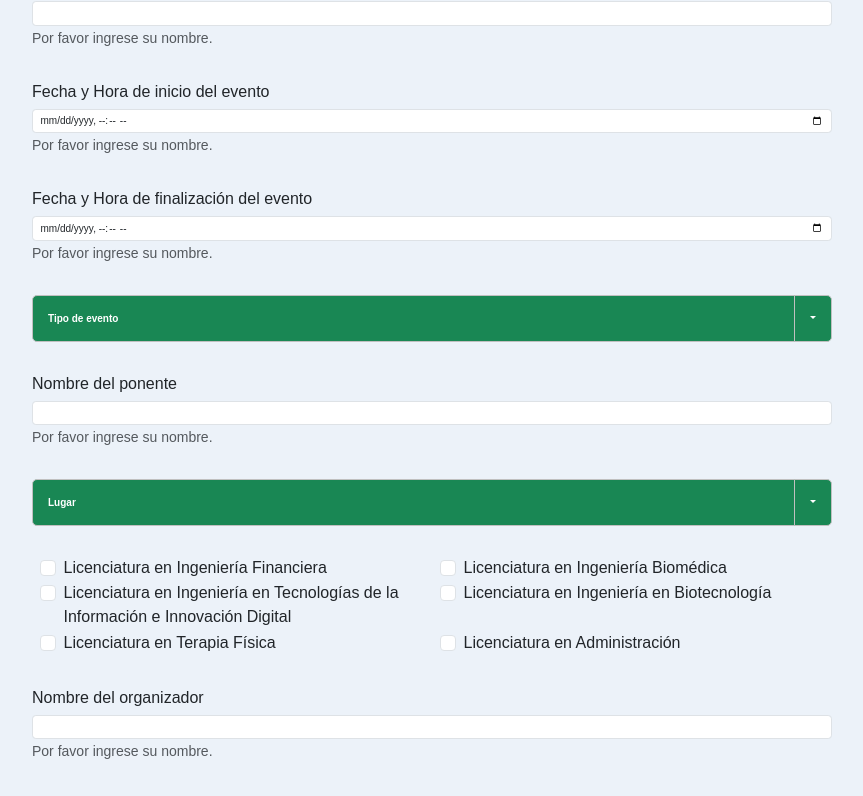
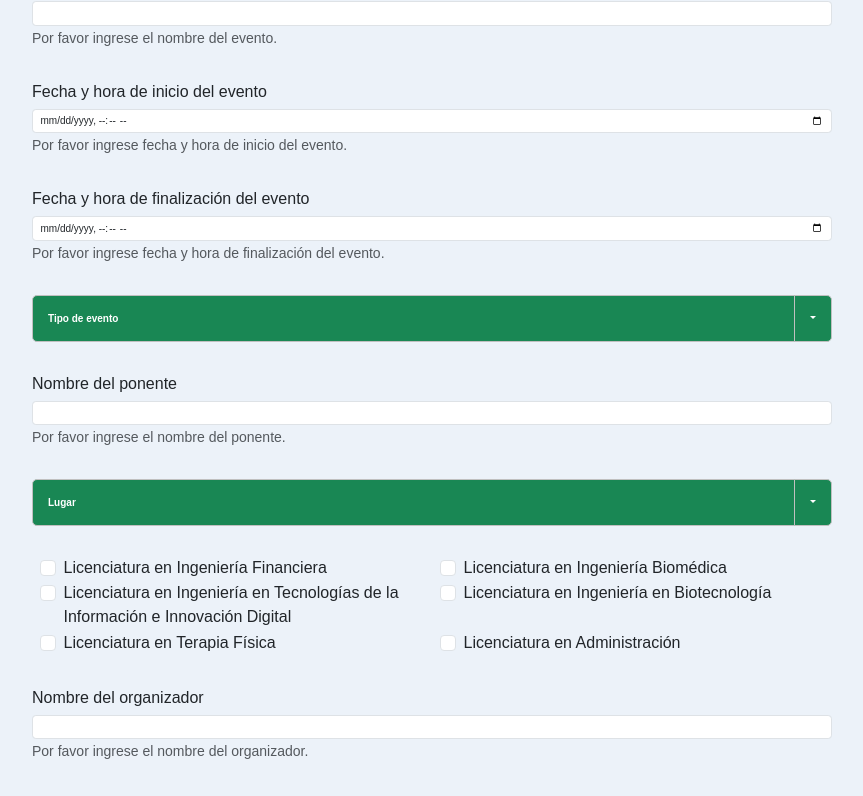
Before and after one commit to EliSalas1/programaupqro, a React (Create React App) app in the folder client-api/: page /modulo4 in a window 1280 px wide. Shown: the part 235-1031 px from the top of the page, without its empty margins (176-1039 px from the left). Built offline with nearby package versions, Linux system fonts and the light colour scheme.

Commit message:
Edición de texto en los elementos de ingreso de información
Se edito el texto que se encuentra debajo de los campos

```diff
--- a/client-api/src/componentes/modulo4/mod4.js
+++ b/client-api/src/componentes/modulo4/mod4.js
@@ -30,7 +30,7 @@ function Myformularioedit() {
             aria-describedby="textHelpBlock"
         />
         <Form.Text id="textHelpBlock" muted>
-         Por favor ingrese su nombre.
+         Por favor ingrese el nombre del evento.
         </Form.Text>
         </div>
 
@@ -38,14 +38,14 @@ function Myformularioedit() {
 
         <div className="mt-5">
         <Form.Group controlId="inputText">
-          <Form.Label htmlFor="inputText" className="text-start w-100">Fecha y Hora de inicio del evento</Form.Label>
+          <Form.Label htmlFor="inputText" className="text-start w-100">Fecha y hora de inicio del evento</Form.Label>
           <Form.Control
             type="datetime-local"
             id="inputDatetime"
             aria-describedby="datetimeHelpBlock"
           />
           <Form.Text id="datetimeHelpBlock" muted>
-            Por favor ingrese su nombre.
+            Por favor ingrese fecha y hora de inicio del evento.
           </Form.Text>
         </Form.Group>
         </div>
@@ -54,14 +54,14 @@ function Myformularioedit() {
 
          <div className="mt-5">
         <Form.Group controlId="inputText">
-          <Form.Label htmlFor="inputText" className="text-start w-100">Fecha y Hora de finalización del evento</Form.Label>
+          <Form.Label htmlFor="inputText" className="text-start w-100">Fecha y hora de finalización del evento</Form.Label>
           <Form.Control
             type="datetime-local"
             id="inputDatetime"
             aria-describedby="datetimeHelpBlock"
           />
           <Form.Text id="datetimeHelpBlock" muted>
-            Por favor ingrese su nombre.
+            Por favor ingrese fecha y hora de finalización del evento.
           </Form.Text>
         </Form.Group>
         </div>
@@ -92,7 +92,7 @@ function Myformularioedit() {
           aria-describedby="textHelpBlock"
         />
         <Form.Text id="textHelpBlock" muted>
-         Por favor ingrese su nombre.
+         Por favor ingrese el nombre del ponente.
         </Form.Text>
       </div>
 
@@ -188,7 +188,7 @@ function Myformularioedit() {
           aria-describedby="textHelpBlock"
         />
         <Form.Text id="textHelpBlock" muted>
-         Por favor ingrese su nombre.
+         Por favor ingrese el nombre del organizador.
         </Form.Text>
     </div>
 
@@ -202,7 +202,7 @@ function Myformularioedit() {
           aria-describedby="textHelpBlock"
         />
         <Form.Text id="textHelpBlock" muted>
-         Por favor ingrese su cargo.
+         Por favor ingrese el cargo del organizador.
         </Form.Text>
       </div>
 
```
